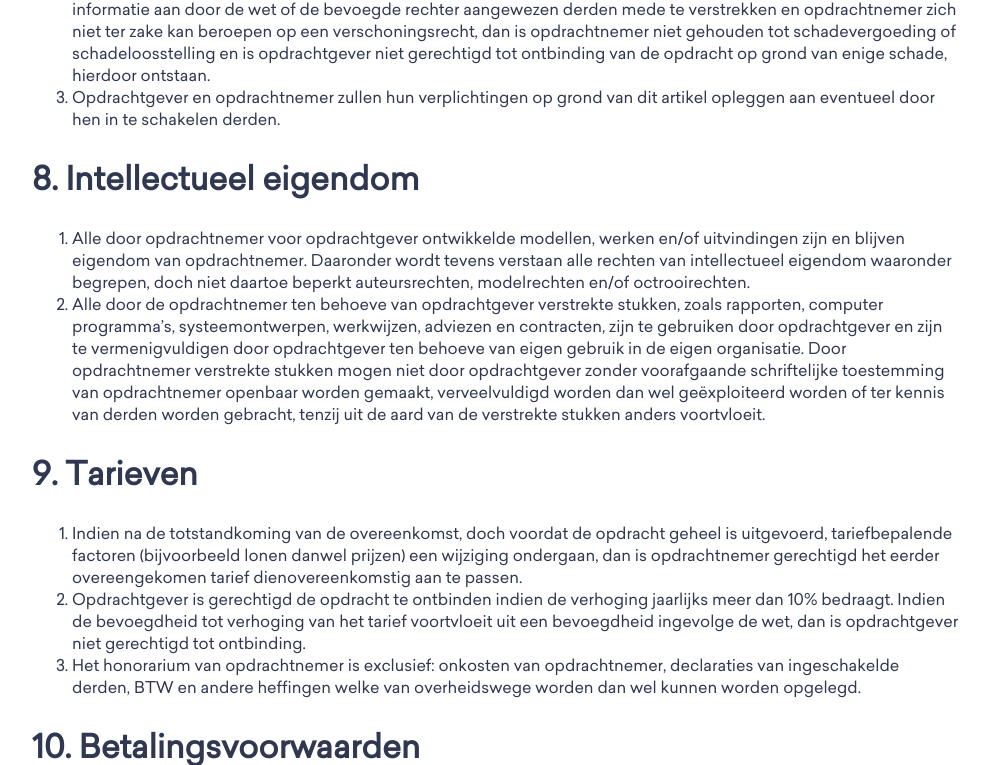
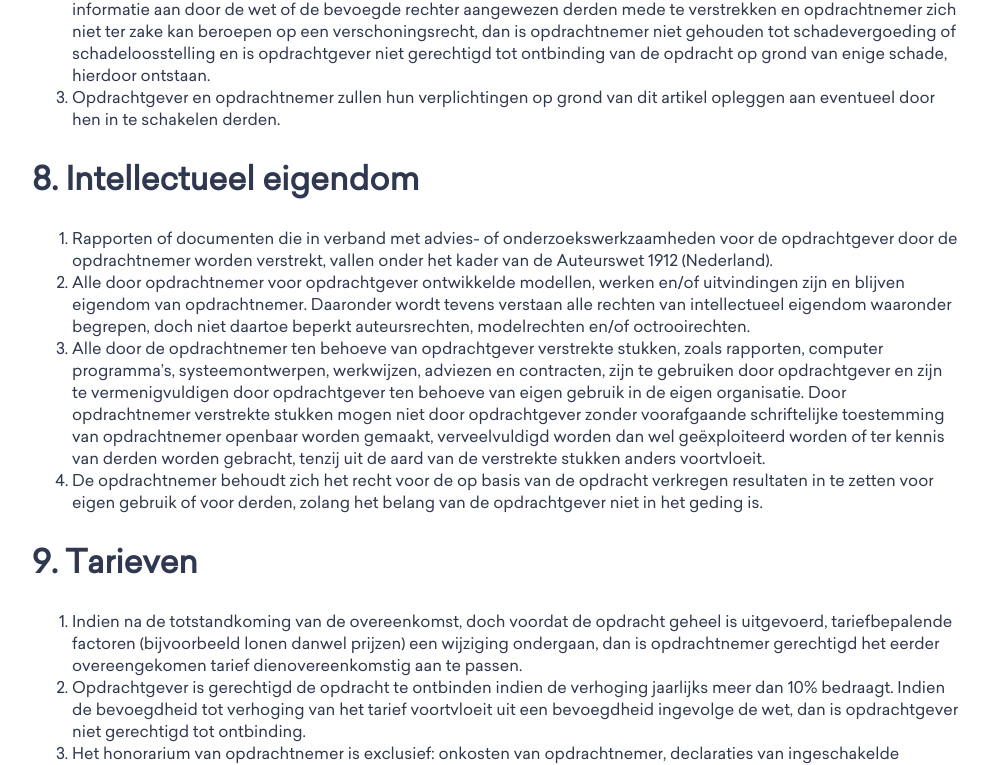
Before and after one commit to mmousawy/murtada.nl-ziggurat, a PHP site: template src/pages/algemene-voorwaarden.php in a window 1280 px wide. Shown: the part 2651-3416 px from the top of the page, without its empty margins (144-1133 px from the left). Run offline with PHP 8.4, Linux system fonts and the light colour scheme; the template is opened without the code that fills it, so the values that code supplies are empty; some libraries are stand-ins or nearby versions.

Commit message:
Add missing articles in Dutch terms & conditions

```diff
--- a/src/pages/algemene-voorwaarden.php
+++ b/src/pages/algemene-voorwaarden.php
@@ -89,8 +89,10 @@
 
     <h2><a name="intellectual-property">8. Intellectueel eigendom</a></h2>
     <ol>
+      <li>Rapporten of documenten die in verband met advies- of onderzoekswerkzaamheden voor de opdrachtgever door de opdrachtnemer worden verstrekt, vallen onder het kader van de Auteurswet 1912 (Nederland).</li>
       <li>Alle door opdrachtnemer voor opdrachtgever ontwikkelde modellen, werken en/of uitvindingen zijn en blijven eigendom van opdrachtnemer. Daaronder wordt tevens verstaan alle rechten van intellectueel eigendom waaronder begrepen, doch niet daartoe beperkt auteursrechten, modelrechten en/of octrooirechten.</li>
       <li>Alle door de opdrachtnemer ten behoeve van opdrachtgever verstrekte stukken, zoals rapporten, computer programma’s, systeemontwerpen, werkwijzen, adviezen en contracten, zijn te gebruiken door opdrachtgever en zijn te vermenigvuldigen door opdrachtgever ten behoeve van eigen gebruik in de eigen organisatie. Door opdrachtnemer verstrekte stukken mogen niet door opdrachtgever zonder voorafgaande schriftelijke toestemming van opdrachtnemer openbaar worden gemaakt, verveelvuldigd worden dan wel geëxploiteerd worden of ter kennis van derden worden gebracht, tenzij uit de aard van de verstrekte stukken anders voortvloeit.</li>
+      <li>De opdrachtnemer behoudt zich het recht voor de op basis van de opdracht verkregen resultaten in te zetten voor eigen gebruik of voor derden, zolang het belang van de opdrachtgever niet in het geding is.</li>
     </ol>
 
     <h2><a name="pricing">9. Tarieven</a></h2>
```
